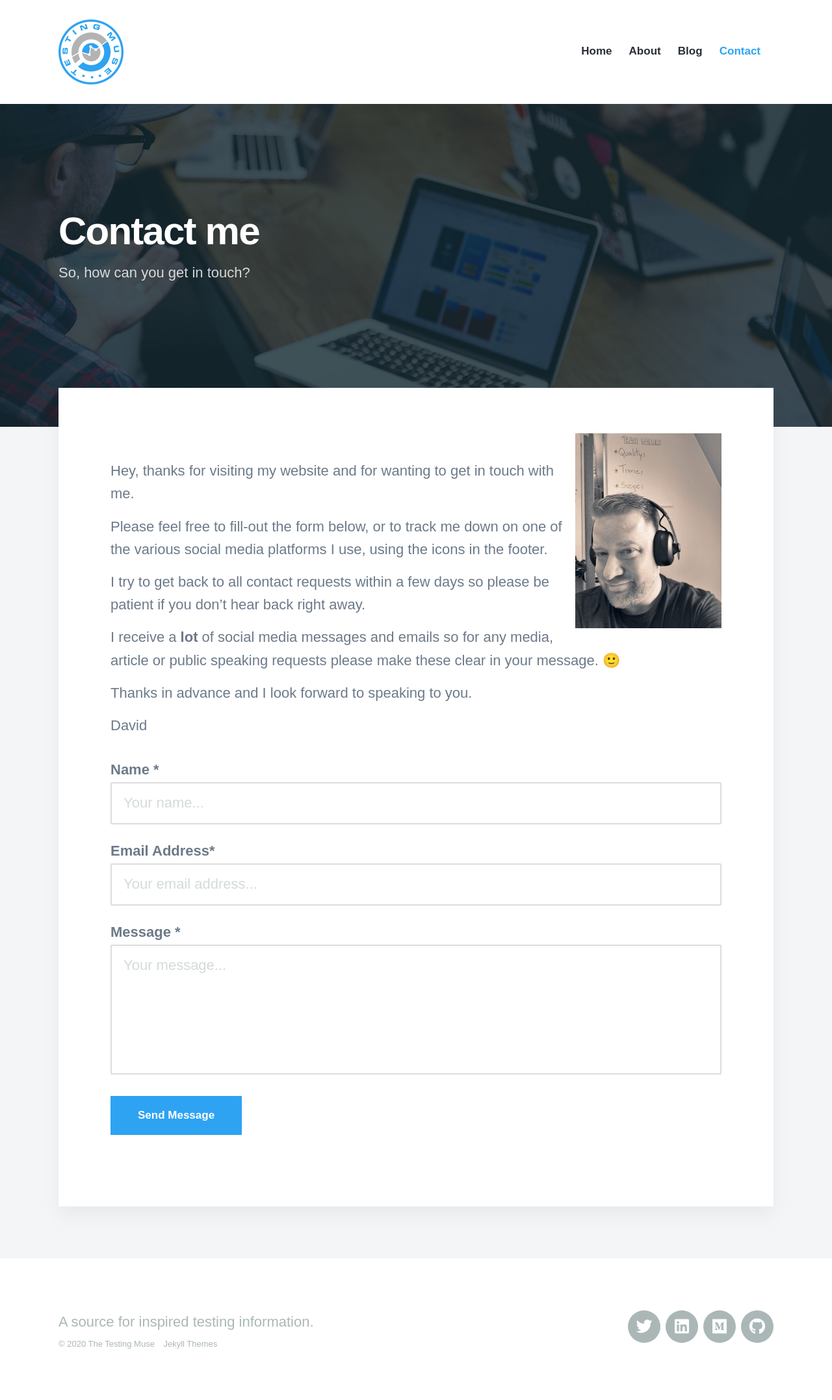
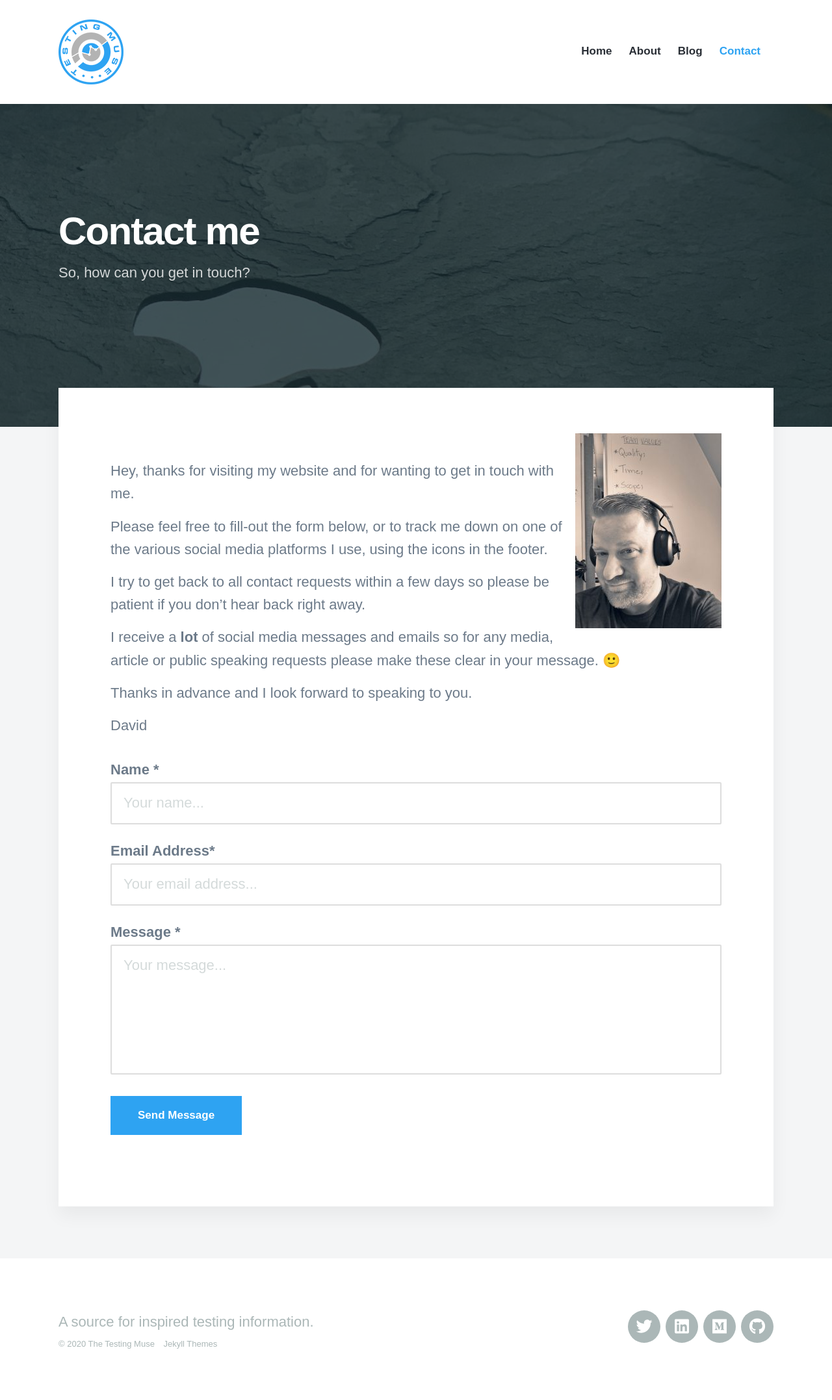
Before and after one commit to TheTestingMuse/thetestingmuse.github.io, a Jekyll site: the page built from _pages/contact.md, in a window 1280 px wide. Shown: the whole page at 65% size. Built offline with Jekyll 4.4.1, drawn with Linux system fonts in a browser that asks for light colours; nearby versions of some CDN libraries; some web fonts are replaced.

Commit message:
New Contact page bg image

```diff
--- a/_pages/contact.md
+++ b/_pages/contact.md
@@ -2,7 +2,7 @@
 title: Contact me
 subtitle: So, how can you get in touch?
 description: So, how can you get in touch?
-featured_image: /images/demo/contact.jpg
+featured_image: /images/contact.jpeg
 ---
 
 
```
